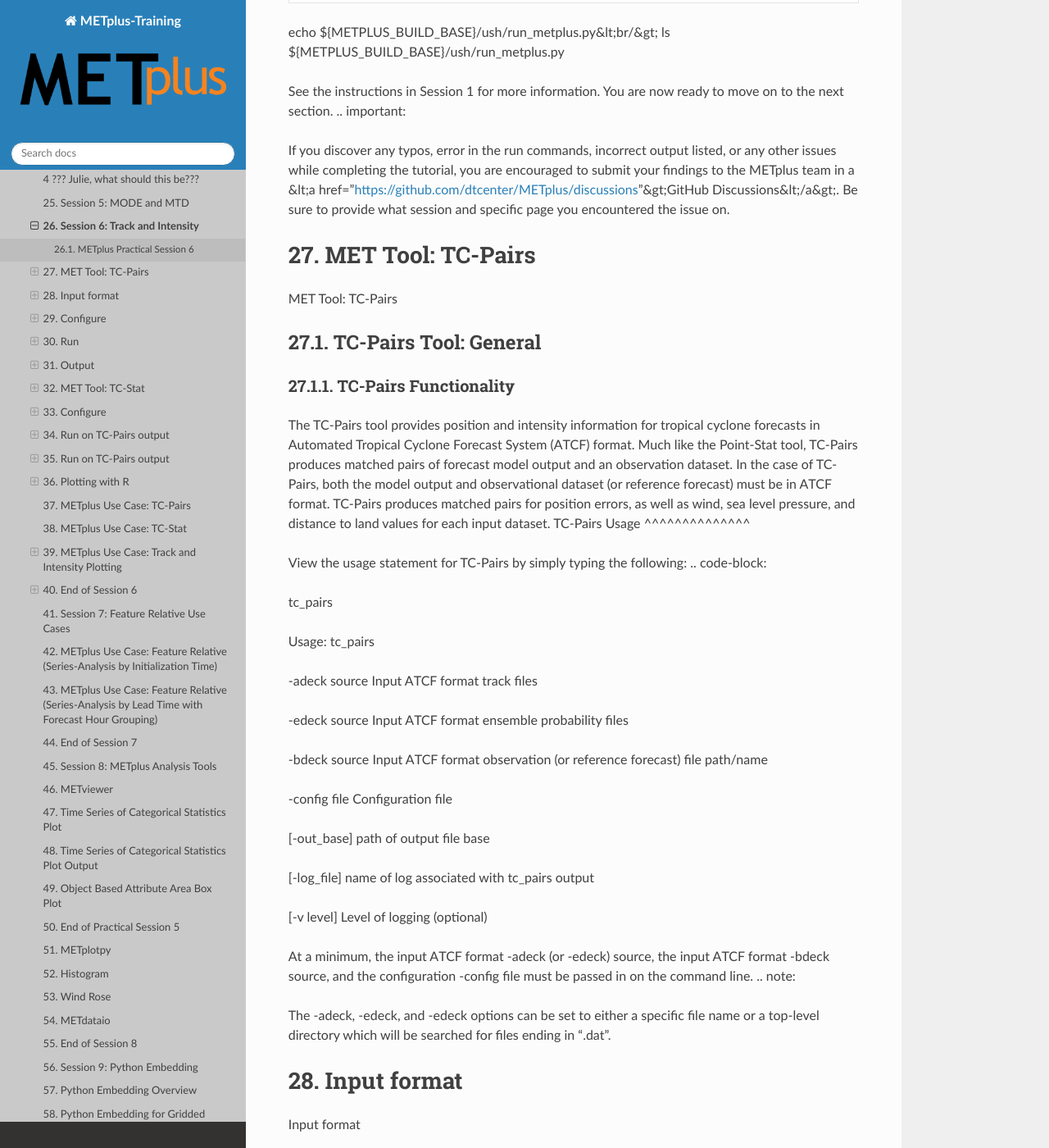
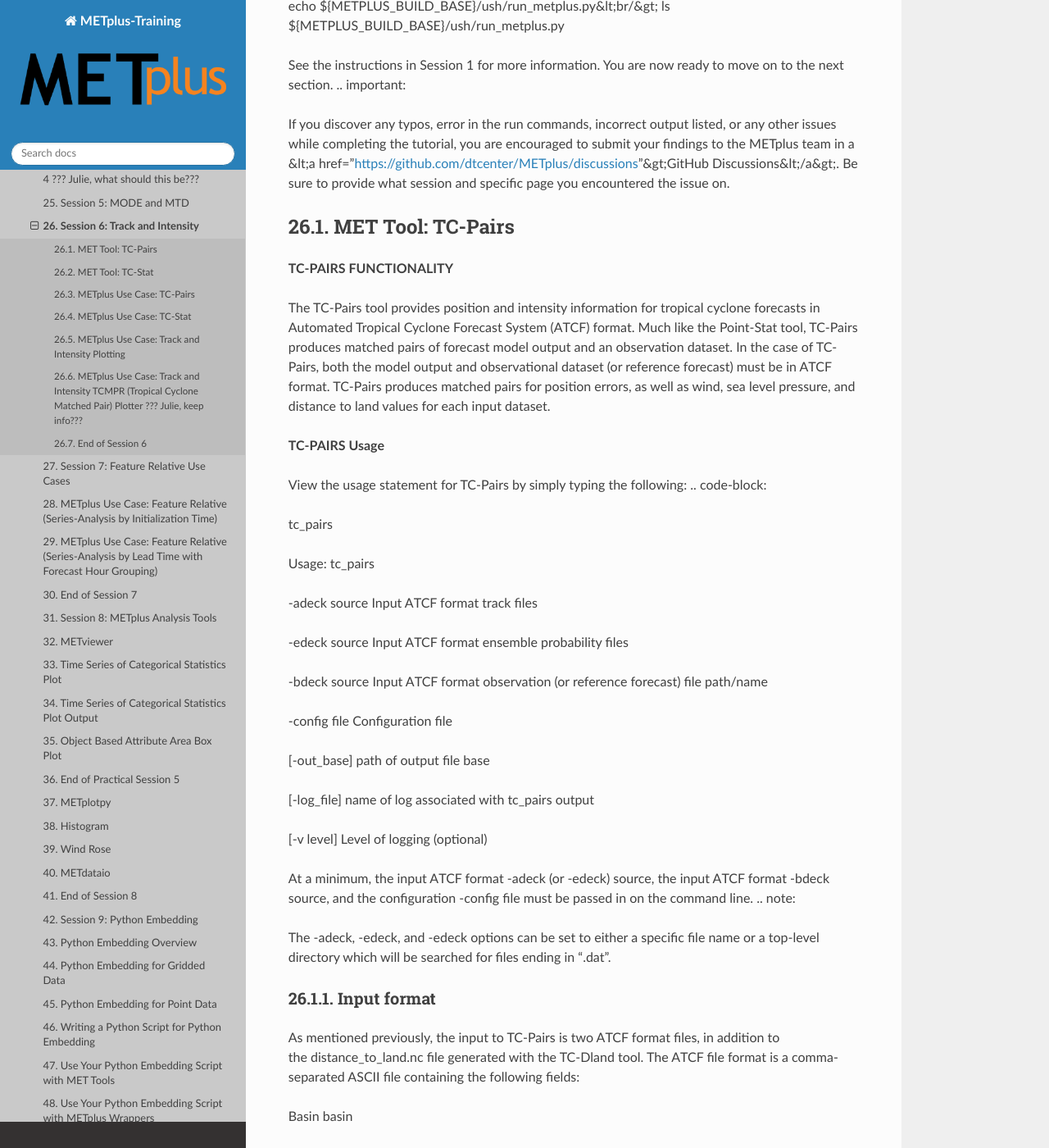
Before and after one commit to dtcenter/METplus-Training, a Sphinx documentation site: the page built from docs/Tutorial/v5.0/Session_6_Track_and_Intensity.rst, in a window 1280 px wide and 1400 px high, scrolled down 1741 px. Shown: the whole window at 82% size. Built offline with Sphinx 7.4.7 and the Read the Docs theme 3.1.0, drawn with Linux system fonts in a browser that asks for light colours; some of the changed text lies outside the part shown.

Commit message:
updating headers

```diff
--- a/docs/Tutorial/v5.0/Session_6_Track_and_Intensity.rst
+++ b/docs/Tutorial/v5.0/Session_6_Track_and_Intensity.rst
@@ -1,22 +1,13 @@
-
 Session 6: Track and Intensity
 ==============================
 
-
-Session 6: Track and Intensity
-
-
-
-METplus Practical Session 6
----------------------------
-
+**METplus Practical Session 6**
 
 During this practical session, you will run the tools indicated below:
 
 Since you already set up your runtime enviroment in Session 1, you should be ready to go! To be sure, run through the following instructions to check that your environment is set correctly.
-Prerequisites: Verify Environment is Set Correctly
---------------------------------------------------
 
+**Prerequisites: Verify Environment is Set Correctly**
 
 Before running the tutorial instructions, you will need to ensure that you have a few environment variables set up correctly. If they are not set correctly, the tutorial instructions will not work properly.
 .. note::
@@ -123,25 +114,14 @@
 
 
 MET Tool: TC-Pairs
-==================
+------------------
+
+**TC-PAIRS FUNCTIONALITY**
+
+The TC-Pairs tool provides position and intensity information for tropical cyclone forecasts in Automated Tropical Cyclone Forecast System (ATCF) format. Much like the Point-Stat tool, TC-Pairs produces matched pairs of forecast model output and an observation dataset. In the case of TC-Pairs, both the model output and observational dataset (or reference forecast) must be in ATCF format. TC-Pairs produces matched pairs for position errors, as well as wind, sea level pressure, and distance to land values for each input dataset.
 
 
-MET Tool: TC-Pairs
-
-
-
-TC-Pairs Tool: General
-----------------------
-
-
-TC-Pairs Functionality
-^^^^^^^^^^^^^^^^^^^^^^
-
-
-The TC-Pairs tool provides position and intensity information for tropical cyclone forecasts in Automated Tropical Cyclone Forecast System (ATCF) format. Much like the Point-Stat tool, TC-Pairs produces matched pairs of forecast model output and an observation dataset. In the case of TC-Pairs, both the model output and observational dataset (or reference forecast) must be in ATCF format. TC-Pairs produces matched pairs for position errors, as well as wind, sea level pressure, and distance to land values for each input dataset.
-TC-Pairs Usage
-^^^^^^^^^^^^^^
-
+**TC-PAIRS Usage**
 
 View the usage statement for TC-Pairs by simply typing the following:
 .. code-block::
@@ -206,16 +186,7 @@
 
 
 Input format
-============
-
-
-Input format
-
-
-
-TC-Pairs input data format
---------------------------
-
+^^^^^^^^^^^^
 
 As mentioned previously, the input to TC-Pairs is two ATCF format files, in addition to the distance_to_land.nc file generated with the TC-Dland tool. The ATCF file format is a comma-separated ASCII file containing the following fields:
 
@@ -344,16 +315,7 @@
 
 
 Configure
-=========
-
-
-Configure
-
-
-
-TC-Pairs Tool: Configure
-------------------------
-
+^^^^^^^^^
 
 Start by making an output directory for TC-Pairs and changing directories:
 .. code-block::
@@ -443,22 +405,8 @@
 
 Water points have distance to land values greater than 0 while land points have distances &lt;= 0.
 
-
-
-
-
-
 Run
-===
-
-
-Run
-
-
-
-TC-Pairs Tool: Run
-------------------
-
+^^^
 
 Next, run TC-Pairs to compare all three ATCF forecast models specified in configuration file to the ATCF format best track analysis. Run the following command line:
 .. code-block::
@@ -479,31 +427,8 @@
 
 &lt;span class="tip"&gt;If you are running many models over many storms/seasons, it is best to run TC-Pairs using a script to call TC-Pairs for each storm. This avoids potential memory issues when parsing very large datasets.&lt;/span&gt;
 
-
-
-
-
-
-
-
-
-
-
-
-
-
-
 Output
-======
-
-
-Output
-
-
-
-TC-Pairs Tool: Output
----------------------
-
+^^^^^^
 
 The output of TC-Pairs is an ASCII file containing matched pairs for each of the models requested. In this example, the output is written to the tc_pairs.tcst file as we requested on the command line. This output file is in TCST format, which is similar to the STAT output from the Point-Stat and Grid-Stat tools. For more header information on the TCST format, see the tc_pairs output section of the MET User's Guide.
 
@@ -546,20 +471,9 @@
 
 
 MET Tool: TC-Stat
-=================
+------------------
 
-
-MET Tool: TC-Stat
-
-
-
-TC-Stat Tool: General
----------------------
-
-
-TC-Stat Functionality
-^^^^^^^^^^^^^^^^^^^^^
-
+**TC-STAT FUNCTIONALITY**
 
 The TC-Stat tool reads the .tcst output file(s) of the TC-Pairs tool. This tools provides the ability to further filter the TCST output files as well as summarize the statistical information. The TC-Stat tool reads .tcst files and runs one or more analysis jobs on the data. TC-Stat can be run by specifying a single job on the command line or multiple jobs using a configuration file. The TC-Stat tool is very similar to the Stat-Analysis tool. The two analysis job types are summarized below:
 
@@ -568,9 +482,7 @@
 The rirw job identifies rapid intensification or weakening events in the forecast and analysis tracks and applies categorical verification methods.
 The probrirw job applies probabilistic verification methods to evaluate probability of rapid inensification forecasts found in edeck's.
 
-TC-Stat Usage
-^^^^^^^^^^^^^
-
+**TC-STAT Usage**
 
 View the usage statement for TC-Stat by simply typing the following:
 .. code-block::
@@ -622,22 +534,8 @@
 
 
 At a minimum, you must specify at least one directory or file in which to find TCST data (using the -lookin path command line option) and either a configuration file (using the -config config_file command line option) or a job command on the command line.
-
-
-
-
-
 Configure
-=========
-
-
-Configure
-
-
-
-TC-Stat Tool: Configure
------------------------
-
+^^^^^^^^^
 
 Start by making an output directory for TC-Stat and changing directories:
 .. code-block::
@@ -691,22 +589,8 @@
 
 This will create a job that filters out TCST lines based on the job's criteria (this example has no criteria listed, so all TCST lines will be used) and place them into the file indicated by -dump_row.
 
-
-
-
-
-
-Run on TC-Pairs output
-======================
-
-
-Run on TC-Pairs output
-
-
-
-TC-Stat: Run on TC-Pairs output
--------------------------------
-
+Run on TC-Pairs Output: Filter
+^^^^^^^^^^^^^^^^^^^^^^^^^^^^^^^
 
 Run the TC-Stat using the following command:
 .. code-block::
@@ -752,22 +636,8 @@
 Also, find the columns ADLAND and BDLAND. All these values are now positive, meaning the tracks over land (negative values) have been filtered.
 With the filtering jobs mastered, lets give the second type of job - summary jobs - a try!
 
-
-
-
-
-
-Run on TC-Pairs output
-======================
-
-
-Run on TC-Pairs output
-
-
-
-TC-Stat: Run on TC-Pairs output
--------------------------------
-
+Run on TC-Pairs Output: Summary
+^^^^^^^^^^^^^^^^^^^^^^^^^^^^^^^^
 
 Now, we will run a summary job using TC-Stat on the command line using the following command:
 .. code-block::
@@ -793,22 +663,8 @@
 
 The track data is event equalized for the HWRF and GFDL models, and summary statistics are produced for the TK_ERR column for each model by lead time.
 
-
-
-
-
-
 Plotting with R
-===============
-
-
-Plotting with R
-
-
-
-TC-Stat: Plotting with R
-------------------------
-
+^^^^^^^^^^^^^^^
 
 In this section, you will use the R statistics software package to produce a plot of a few results. R was introduced in practical session 1.
 The MET release includes a number of plotting tools for TC graphics. All of the Rscripts are included with the MET distribution in the Rscripts directory. The script for TC graphics is plot_tcmpr.R, which uses the TCST output files from TC-Pairs as input. At this time, there are two additional environment variables that need to be set to make this work.  They are MET_INSTALL_DIR and MET_BASE. To get the usage statement, type:
@@ -860,20 +716,8 @@
 Mean Errors with 95% CI for the same sample (TK_ERR_mean.png).
 Rank plot indicating performance of HWRF model relative to CONS (TK_ERR_rank.png).
 
-
-
-
-
-
-
-
 METplus Use Case: TC-Pairs
-==========================
-
-
-METplus Use Case: TC-Pairs
-
-
+--------------------------
 
 .. important::
 
@@ -1062,18 +906,8 @@
 
 You will notice that now all models are included in the appropriate files. Also note that all of the forecasts leads from 000000 to 1260000 are included in the 10th column.
 
-
-
-
-
-
 METplus Use Case: TC-Stat
-=========================
-
-
-METplus Use Case: TC-Stat
-
-
+-------------------------
 
 .. important::
 
@@ -1285,30 +1119,17 @@
 
 There are now 48 lines with lines summarizing AMAX_WIND and TK_ERR across 24 STORM_NAMEs. The information for FSP columns is zero because there is only data for 1 model being summarized.
 
+METplus Use Case: Track and Intensity Plotting
+----------------------------------------------
 
-
-
-
-
-METplus Use Case: Track and Intensity Plotting
-==============================================
-
-
-METplus Use Case: Track and Intensity Plotting
-
-
-
-METplus Use Case: Track and Intensity TCMPR (Tropical Cyclone Matched Pair) Plotter
+METplus Use Case: Track and Intensity TCMPR (Tropical Cyclone Matched Pair) Plotter ??? Julie, keep info???
 -----------------------------------------------------------------------------------
 
 
 
 This is a wrapper to the MET plot_tcmpr.R, based on R-project Statistical package Rscript.  This Rscript will be deprecated in a future METplus release.
 
-Review: Take a look at the following settings.
-^^^^^^^^^^^^^^^^^^^^^^^^^^^^^^^^^^^^^^^^^^^^^^
-
-
+**REVIEW: TAKE A LOOK AT THE FOLLOWING SETTINGS**
 
 The default image resolution for the plot_tcmpr.R Rscript is set to 300, for print quality, but quite large for display purposes. The following is an R config file that is passed to the Rscript and changes the default and reduces the image size. It is a simple one line file, but go and take a look.
 .. code-block::
@@ -1391,11 +1212,7 @@
 ALL, OTHER, and colon-separated groups.&lt;/li&gt;
 &lt;/ul&gt;
 
-
-
-Run METplus: Run Track and Intensity use case.
-^^^^^^^^^^^^^^^^^^^^^^^^^^^^^^^^^^^^^^^^^^^^^^
-
+**RUN METPLUS: RUN TRACK AND INTENSITY USE CASE**
 
 Examples: Run the track and intensity plotting script
 Generates plots using the MET plot_tcmpr.R Rscript.
@@ -1505,22 +1322,6 @@
 display AMAX_WIND-BMAX_WIND_median.png &amp;amp;&lt;br/&gt;
 display AMAX_WIND-BMAX_WIND_boxplot.png&amp;gt; &amp;amp;
 
-
-
-
-
-
-
-
-
-End of Session 6
-================
-
-
-End of Session 6
-
-
-
 End of Session 6
 ----------------
 
```
